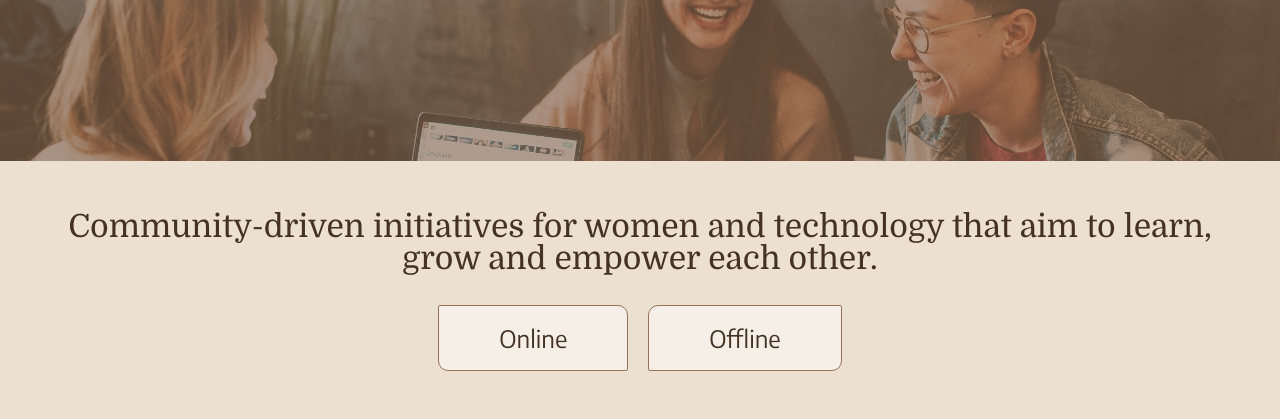
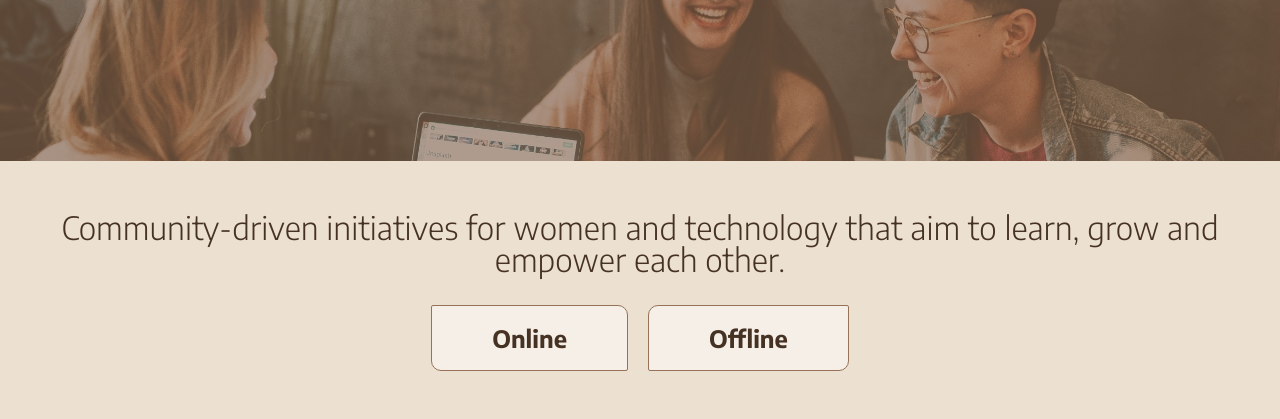
Before and after one commit to jenreiher/techladies, a plain HTML site: page index.html in a window 1280 px wide. Shown: the part 259-678 px from the top of the page. Drawn offline with Linux system fonts and the light colour scheme; a web font is replaced by a local one.

Commit message:
Update typography

```diff
--- a/style.css
+++ b/style.css
@@ -1,6 +1,6 @@
 @import url("https://fonts.googleapis.com/css?family=Miniver&display=swap");
-@import url("https://fonts.googleapis.com/css?family=Encode+Sans&display=swap");
-@import url("https://fonts.googleapis.com/css?family=Domine&display=swap");
+@import url('https://fonts.googleapis.com/css?family=Encode+Sans:300,700&display=swap');
+
 :root {
   --light: #ece0d1;
   --medium: #967259;
@@ -15,6 +15,7 @@
 
 html, body {
   font-family: var(--body-font);
+  font-weight: 300;
   text-align: center;
   height: 100%;
 
@@ -43,6 +44,7 @@ a:hover {
   transition: 0.3s;
   border-radius: 10px 10px 2px 2px;
   font-size: 24px;
+  font-weight: 700;
 }
 .button:first-of-type, button:first-of-type {
   border-radius: 2px 10px 2px 10px;
@@ -102,7 +104,6 @@ h1 {
 h2 {
   color: var(--dark);
   font-size: 32px;
-  font-family: 'Domine', serif;
   margin-bottom: 30px;
 }
 
```
